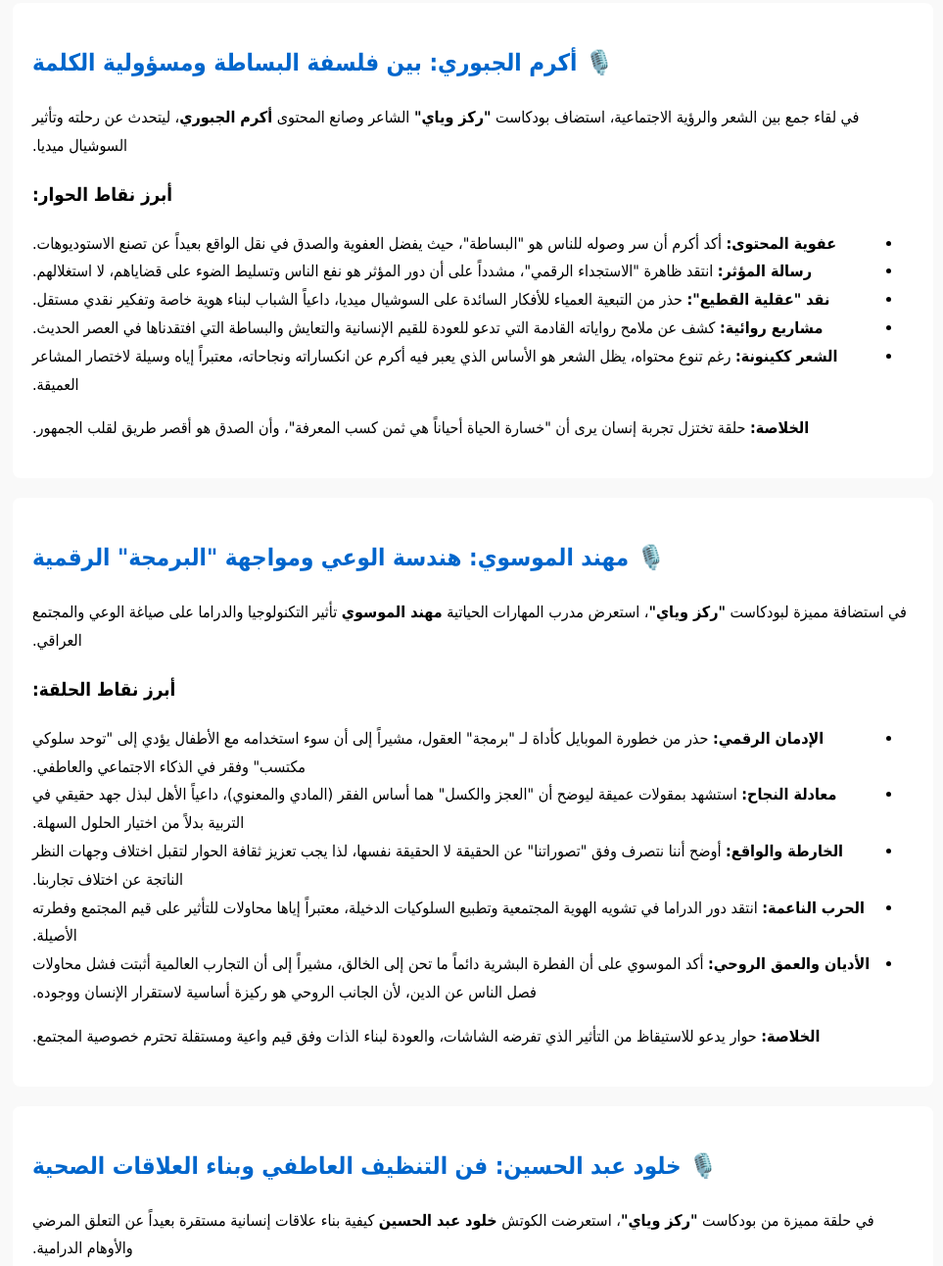
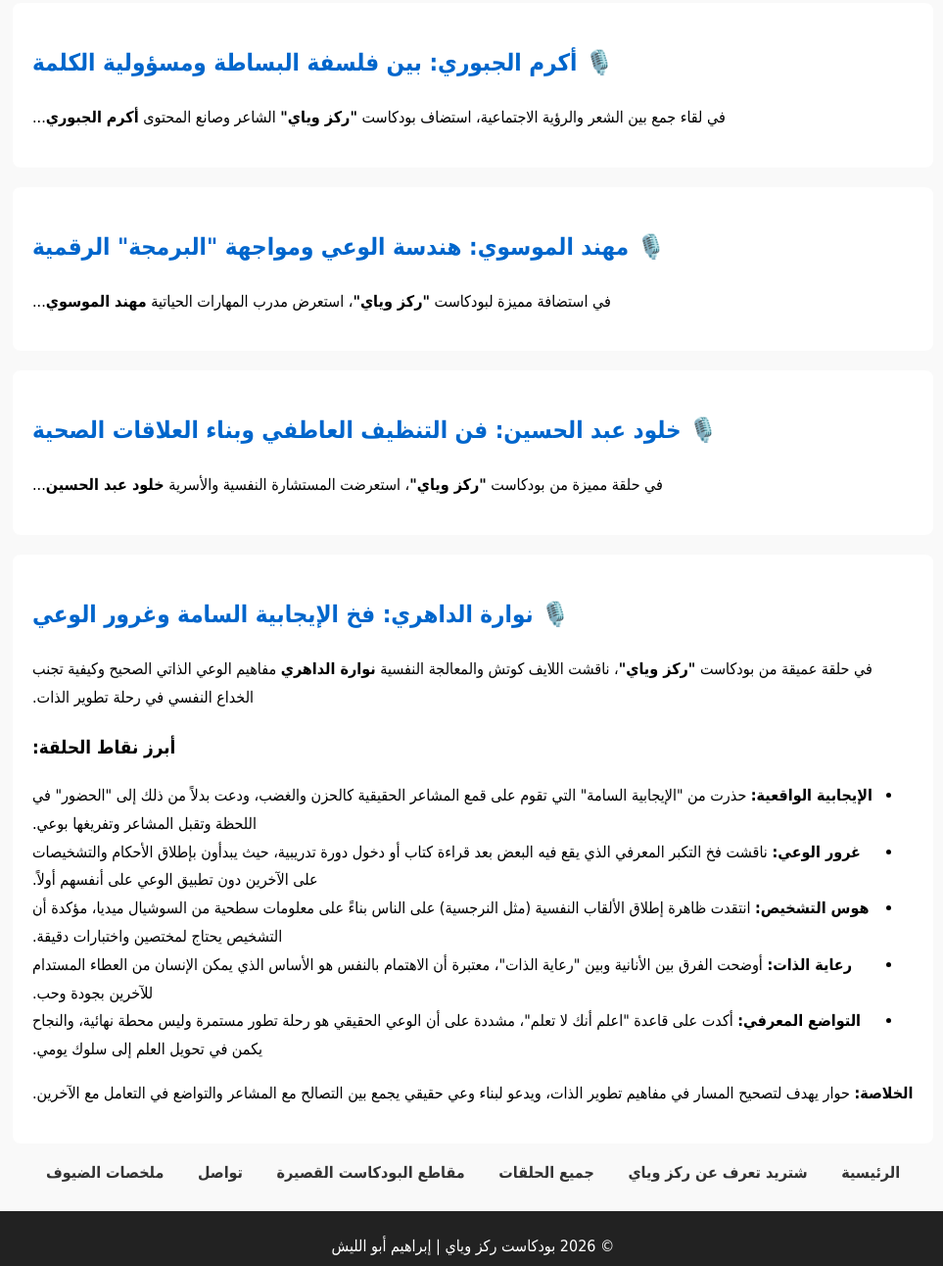
Before and after one commit to rakizwayay/rakizwayay.com, a plain HTML site: page summaries.html in a window 1280 px wide. Shown: the part 173-1465 px from the top of the page at 98% size, without its empty margins (157-1120 px from the left). Drawn offline with Linux system fonts and the light colour scheme.

Commit message:
Update summaries.html

```diff
--- a/summaries.html
+++ b/summaries.html
@@ -56,52 +56,39 @@
   <!-- ملخص أكرم الجبوري -->
   <section class="content">
     <h2>🎙️ أكرم الجبوري: بين فلسفة البساطة ومسؤولية الكلمة</h2>
-    <p>في لقاء جمع بين الشعر والرؤية الاجتماعية، استضاف بودكاست <strong>"ركز وياي"</strong> الشاعر وصانع المحتوى <strong>أكرم الجبوري</strong>، ليتحدث عن رحلته وتأثير السوشيال ميديا.</p>
-
-    <h3>أبرز نقاط الحوار:</h3>
-    <ul>
-      <li><strong>عفوية المحتوى:</strong> أكد أكرم أن سر وصوله للناس هو "البساطة"، حيث يفضل العفوية والصدق في نقل الواقع بعيداً عن تصنع الاستوديوهات.</li>
-      <li><strong>رسالة المؤثر:</strong> انتقد ظاهرة "الاستجداء الرقمي"، مشدداً على أن دور المؤثر هو نفع الناس وتسليط الضوء على قضاياهم، لا استغلالهم.</li>
-      <li><strong>نقد "عقلية القطيع":</strong> حذر من التبعية العمياء للأفكار السائدة على السوشيال ميديا، داعياً الشباب لبناء هوية خاصة وتفكير نقدي مستقل.</li>
-      <li><strong>مشاريع روائية:</strong> كشف عن ملامح رواياته القادمة التي تدعو للعودة للقيم الإنسانية والتعايش والبساطة التي افتقدناها في العصر الحديث.</li>
-      <li><strong>الشعر ككينونة:</strong> رغم تنوع محتواه، يظل الشعر هو الأساس الذي يعبر فيه أكرم عن انكساراته ونجاحاته، معتبراً إياه وسيلة لاختصار المشاعر العميقة.</li>
-    </ul>
-
-    <p><strong>الخلاصة:</strong> حلقة تختزل تجربة إنسان يرى أن "خسارة الحياة أحياناً هي ثمن كسب المعرفة"، وأن الصدق هو أقصر طريق لقلب الجمهور.</p>
+    <p>في لقاء جمع بين الشعر والرؤية الاجتماعية، استضاف بودكاست <strong>"ركز وياي"</strong> الشاعر وصانع المحتوى <strong>أكرم الجبوري</strong>...</p>
+    <!-- النص الكامل مثل ما أضفناه سابقاً -->
   </section>
 
   <!-- ملخص مهند الموسوي -->
   <section class="content">
     <h2>🎙️ مهند الموسوي: هندسة الوعي ومواجهة "البرمجة" الرقمية</h2>
-    <p>في استضافة مميزة لبودكاست <strong>"ركز وياي"</strong>، استعرض مدرب المهارات الحياتية <strong>مهند الموسوي</strong> تأثير التكنولوجيا والدراما على صياغة الوعي والمجتمع العراقي.</p>
-
-    <h3>أبرز نقاط الحلقة:</h3>
-    <ul>
-      <li><strong>الإدمان الرقمي:</strong> حذر من خطورة الموبايل كأداة لـ "برمجة" العقول، مشيراً إلى أن سوء استخدامه مع الأطفال يؤدي إلى "توحد سلوكي مكتسب" وفقر في الذكاء الاجتماعي والعاطفي.</li>
-      <li><strong>معادلة النجاح:</strong> استشهد بمقولات عميقة ليوضح أن "العجز والكسل" هما أساس الفقر (المادي والمعنوي)، داعياً الأهل لبذل جهد حقيقي في التربية بدلاً من اختيار الحلول السهلة.</li>
-      <li><strong>الخارطة والواقع:</strong> أوضح أننا نتصرف وفق "تصوراتنا" عن الحقيقة لا الحقيقة نفسها، لذا يجب تعزيز ثقافة الحوار لتقبل اختلاف وجهات النظر الناتجة عن اختلاف تجاربنا.</li>
-      <li><strong>الحرب الناعمة:</strong> انتقد دور الدراما في تشويه الهوية المجتمعية وتطبيع السلوكيات الدخيلة، معتبراً إياها محاولات للتأثير على قيم المجتمع وفطرته الأصيلة.</li>
-      <li><strong>الأديان والعمق الروحي:</strong> أكد الموسوي على أن الفطرة البشرية دائماً ما تحن إلى الخالق، مشيراً إلى أن التجارب العالمية أثبتت فشل محاولات فصل الناس عن الدين، لأن الجانب الروحي هو ركيزة أساسية لاستقرار الإنسان ووجوده.</li>
-    </ul>
-
-    <p><strong>الخلاصة:</strong> حوار يدعو للاستيقاظ من التأثير الذي تفرضه الشاشات، والعودة لبناء الذات وفق قيم واعية ومستقلة تحترم خصوصية المجتمع.</p>
+    <p>في استضافة مميزة لبودكاست <strong>"ركز وياي"</strong>، استعرض مدرب المهارات الحياتية <strong>مهند الموسوي</strong>...</p>
+    <!-- النص الكامل مثل ما أضفناه سابقاً -->
   </section>
 
   <!-- ملخص خلود عبد الحسين -->
   <section class="content">
     <h2>🎙️ خلود عبد الحسين: فن التنظيف العاطفي وبناء العلاقات الصحية</h2>
-    <p>في حلقة مميزة من بودكاست <strong>"ركز وياي"</strong>، استعرضت الكوتش <strong>خلود عبد الحسين</strong> كيفية بناء علاقات إنسانية مستقرة بعيداً عن التعلق المرضي والأوهام الدرامية.</p>
+    <p>في حلقة مميزة من بودكاست <strong>"ركز وياي"</strong>، استعرضت المستشارة النفسية والأسرية <strong>خلود عبد الحسين</strong>...</p>
+    <!-- النص الكامل مثل ما أضفناه سابقاً -->
+  </section>
+
+  <!-- ملخص نوارة الداهري -->
+  <section class="content">
+    <h2>🎙️ نوارة الداهري: فخ الإيجابية السامة وغرور الوعي</h2>
+    <p>في حلقة عميقة من بودكاست <strong>"ركز وياي"</strong>، ناقشت اللايف كوتش والمعالجة النفسية <strong>نوارة الداهري</strong> مفاهيم الوعي الذاتي الصحيح وكيفية تجنب الخداع النفسي في رحلة تطوير الذات.</p>
 
     <h3>أبرز نقاط الحلقة:</h3>
     <ul>
-      <li><strong>كشف الأقنعة:</strong> أكدت خلود أن الصدق والوضوح في البدايات هما أساس استمرار العلاقات، محذرة من "تمثيل المثالية" الذي يؤدي لاحقاً إلى الصدمات والخلافات.</li>
-      <li><strong>التنظيف العاطفي:</strong> شددت على ضرورة التخلص من رواسب العلاقات القديمة قبل الدخول في تجربة جديدة، لتجنب تكرار نفس الأخطاء النفسية والسلوكية.</li>
-      <li><strong>اتزان حب الذات:</strong> دعت إلى "حب النفس باتزان" والابتعاد عن التعلق المفرط بالآخرين، مشيرة إلى أن فقدان الذات في سبيل إرضاء الطرف الآخر هو بداية الفشل العاطفي.</li>
-      <li><strong>مساحة الأمان:</strong> أوضحت أهمية وجود مساحة للتفريغ العاطفي الواعي، ودور جلسات الكوتشينغ في مساعدة الإنسان على فهم نفسه واختياراته بشكل أعمق.</li>
-      <li><strong>واقعية الحب:</strong> انتقدت تأثر الشباب بالقصص الخيالية والدراما، مؤكدة أن الحب الحقيقي يرتكز على محورين هما (الاحتواء والبناء)، وليس مجرد مشاعر عابرة.</li>
+      <li><strong>الإيجابية الواقعية:</strong> حذرت من "الإيجابية السامة" التي تقوم على قمع المشاعر الحقيقية كالحزن والغضب، ودعت بدلاً من ذلك إلى "الحضور" في اللحظة وتقبل المشاعر وتفريغها بوعي.</li>
+      <li><strong>غرور الوعي:</strong> ناقشت فخ التكبر المعرفي الذي يقع فيه البعض بعد قراءة كتاب أو دخول دورة تدريبية، حيث يبدأون بإطلاق الأحكام والتشخيصات على الآخرين دون تطبيق الوعي على أنفسهم أولاً.</li>
+      <li><strong>هوس التشخيص:</strong> انتقدت ظاهرة إطلاق الألقاب النفسية (مثل النرجسية) على الناس بناءً على معلومات سطحية من السوشيال ميديا، مؤكدة أن التشخيص يحتاج لمختصين واختبارات دقيقة.</li>
+      <li><strong>رعاية الذات:</strong> أوضحت الفرق بين الأنانية وبين "رعاية الذات"، معتبرة أن الاهتمام بالنفس هو الأساس الذي يمكن الإنسان من العطاء المستدام للآخرين بجودة وحب.</li>
+      <li><strong>التواضع المعرفي:</strong> أكدت على قاعدة "اعلم أنك لا تعلم"، مشددة على أن الوعي الحقيقي هو رحلة تطور مستمرة وليس محطة نهائية، والنجاح يكمن في تحويل العلم إلى سلوك يومي.</li>
     </ul>
 
-    <p><strong>الخلاصة:</strong> حوار يضع النقاط على الحروف في فهم سيكولوجية العلاقات، ويدعو الإنسان لتقدير نفسه أولاً ليكون قادراً على بناء حياة زوجية واجتماعية ناجحة.</p>
+    <p><strong>الخلاصة:</strong> حوار يهدف لتصحيح المسار في مفاهيم تطوير الذات، ويدعو لبناء وعي حقيقي يجمع بين التصالح مع المشاعر والتواضع في التعامل مع الآخرين.</p>
   </section>
 
   <!-- روابط التنقل -->
```
